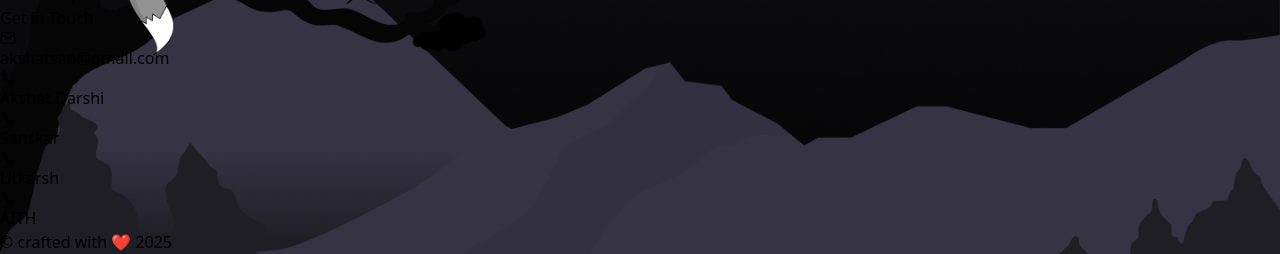
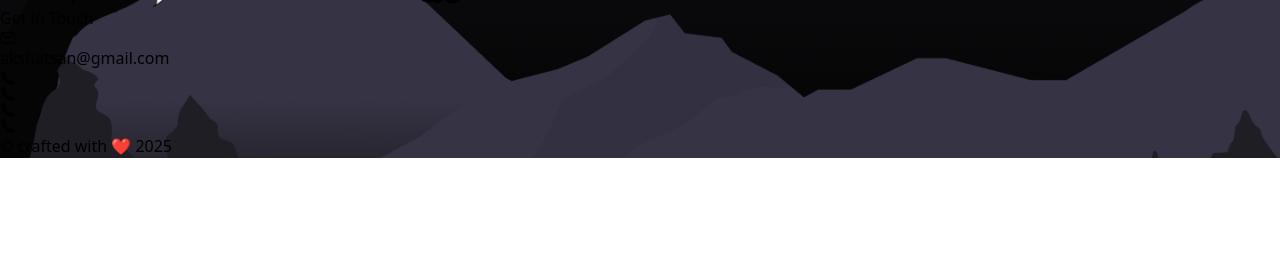
Before and after one commit to milliondreamsblog/UIETZILLA, a React (Vite) app: page / in a window 1280 px wide. Shown: the part 7939-8193 px from the top of the page. After the commit the page ends 8097 px from the top, so only its background shows below. Built offline with nearby package versions, Linux system fonts and the light colour scheme.

Commit message:
Footer page changed

```diff
--- a/src/components/Footer.jsx
+++ b/src/components/Footer.jsx
@@ -48,25 +48,25 @@ function Footer() {
                                     <svg stroke="currentColor" fill="currentColor" strokeWidth="0" viewBox="0 0 512 512" className="text-green-500 mr-2" height="1em" width="1em" xmlns="http://www.w3.org/2000/svg">
                                         <path d="M391 480c-19.52 0-46.94-7.06-88-30-49.93-28-88.55-53.85-138.21-103.38C116.91 298.77 93.61 267.79 61 208.45c-36.84-67-30.56-102.12-23.54-117.13C45.82 73.38 58.16 62.65 74.11 52a176.3 176.3 0 0128.64-15.2c1-.43 1.93-.84 2.76-1.21 4.95-2.23 12.45-5.6 21.95-2 6.34 2.38 12 7.25 20.86 16 18.17 17.92 43 57.83 52.16 77.43 6.15 13.21 10.22 21.93 10.23 31.71 0 11.45-5.76 20.28-12.75 29.81-1.31 1.79-2.61 3.5-3.87 5.16-7.61 10-9.28 12.89-8.18 18.05 2.23 10.37 18.86 41.24 46.19 68.51s57.31 42.85 67.72 45.07c5.38 1.15 8.33-.59 18.65-8.47 1.48-1.13 3-2.3 4.59-3.47 10.66-7.93 19.08-13.54 30.26-13.54h.06c9.73 0 18.06 4.22 31.86 11.18 18 9.08 59.11 33.59 77.14 51.78 8.77 8.84 13.66 14.48 16.05 20.81 3.6 9.53.21 17-2 22-.37.83-.78 1.74-1.21 2.75a176.49 176.49 0 01-15.29 28.58c-10.63 15.9-21.4 28.21-39.38 36.58A67.42 67.42 0 01391 480z"></path>
                                     </svg>
-                                    Akshat Darshi
+
                                 </a>
                                 <a rel="noopener noreferrer" href="tel:9653317382" className="mt-2 cursor-pointer flex items-center">
                                     <svg stroke="currentColor" fill="currentColor" strokeWidth="0" viewBox="0 0 512 512" className="text-green-500 mr-2" height="1em" width="1em" xmlns="http://www.w3.org/2000/svg">
                                         <path d="M391 480c-19.52 0-46.94-7.06-88-30-49.93-28-88.55-53.85-138.21-103.38C116.91 298.77 93.61 267.79 61 208.45c-36.84-67-30.56-102.12-23.54-117.13C45.82 73.38 58.16 62.65 74.11 52a176.3 176.3 0 0128.64-15.2c1-.43 1.93-.84 2.76-1.21 4.95-2.23 12.45-5.6 21.95-2 6.34 2.38 12 7.25 20.86 16 18.17 17.92 43 57.83 52.16 77.43 6.15 13.21 10.22 21.93 10.23 31.71 0 11.45-5.76 20.28-12.75 29.81-1.31 1.79-2.61 3.5-3.87 5.16-7.61 10-9.28 12.89-8.18 18.05 2.23 10.37 18.86 41.24 46.19 68.51s57.31 42.85 67.72 45.07c5.38 1.15 8.33-.59 18.65-8.47 1.48-1.13 3-2.3 4.59-3.47 10.66-7.93 19.08-13.54 30.26-13.54h.06c9.73 0 18.06 4.22 31.86 11.18 18 9.08 59.11 33.59 77.14 51.78 8.77 8.84 13.66 14.48 16.05 20.81 3.6 9.53.21 17-2 22-.37.83-.78 1.74-1.21 2.75a176.49 176.49 0 01-15.29 28.58c-10.63 15.9-21.4 28.21-39.38 36.58A67.42 67.42 0 01391 480z"></path>
                                     </svg>
-                                    Sanskar
+
                                 </a>
                                 <a rel="noopener noreferrer" href="tel:9653317382" className="mt-2 cursor-pointer flex items-center">
                                     <svg stroke="currentColor" fill="currentColor" strokeWidth="0" viewBox="0 0 512 512" className="text-green-500 mr-2" height="1em" width="1em" xmlns="http://www.w3.org/2000/svg">
                                         <path d="M391 480c-19.52 0-46.94-7.06-88-30-49.93-28-88.55-53.85-138.21-103.38C116.91 298.77 93.61 267.79 61 208.45c-36.84-67-30.56-102.12-23.54-117.13C45.82 73.38 58.16 62.65 74.11 52a176.3 176.3 0 0128.64-15.2c1-.43 1.93-.84 2.76-1.21 4.95-2.23 12.45-5.6 21.95-2 6.34 2.38 12 7.25 20.86 16 18.17 17.92 43 57.83 52.16 77.43 6.15 13.21 10.22 21.93 10.23 31.71 0 11.45-5.76 20.28-12.75 29.81-1.31 1.79-2.61 3.5-3.87 5.16-7.61 10-9.28 12.89-8.18 18.05 2.23 10.37 18.86 41.24 46.19 68.51s57.31 42.85 67.72 45.07c5.38 1.15 8.33-.59 18.65-8.47 1.48-1.13 3-2.3 4.59-3.47 10.66-7.93 19.08-13.54 30.26-13.54h.06c9.73 0 18.06 4.22 31.86 11.18 18 9.08 59.11 33.59 77.14 51.78 8.77 8.84 13.66 14.48 16.05 20.81 3.6 9.53.21 17-2 22-.37.83-.78 1.74-1.21 2.75a176.49 176.49 0 01-15.29 28.58c-10.63 15.9-21.4 28.21-39.38 36.58A67.42 67.42 0 01391 480z"></path>
                                     </svg>
-                                    Utkarsh
+
                                 </a>
                                 <a rel="noopener noreferrer" href="https://what.sapp.link/kzilla-24" className="mt-2 cursor-pointer flex items-center">
                                     <svg stroke="currentColor" fill="currentColor" strokeWidth="0" viewBox="0 0 512 512" className="text-green-500 mr-2" height="1em" width="1em" xmlns="http://www.w3.org/2000/svg">
                                         <path d="M391 480c-19.52 0-46.94-7.06-88-30-49.93-28-88.55-53.85-138.21-103.38C116.91 298.77 93.61 267.79 61 208.45c-36.84-67-30.56-102.12-23.54-117.13C45.82 73.38 58.16 62.65 74.11 52a176.3 176.3 0 0128.64-15.2c1-.43 1.93-.84 2.76-1.21 4.95-2.23 12.45-5.6 21.95-2 6.34 2.38 12 7.25 20.86 16 18.17 17.92 43 57.83 52.16 77.43 6.15 13.21 10.22 21.93 10.23 31.71 0 11.45-5.76 20.28-12.75 29.81-1.31 1.79-2.61 3.5-3.87 5.16-7.61 10-9.28 12.89-8.18 18.05 2.23 10.37 18.86 41.24 46.19 68.51s57.31 42.85 67.72 45.07c5.38 1.15 8.33-.59 18.65-8.47 1.48-1.13 3-2.3 4.59-3.47 10.66-7.93 19.08-13.54 30.26-13.54h.06c9.73 0 18.06 4.22 31.86 11.18 18 9.08 59.11 33.59 77.14 51.78 8.77 8.84 13.66 14.48 16.05 20.81 3.6 9.53.21 17-2 22-.37.83-.78 1.74-1.21 2.75a176.49 176.49 0 01-15.29 28.58c-10.63 15.9-21.4 28.21-39.38 36.58A67.42 67.42 0 01391 480z"></path>
                                     </svg>
-                                    AITH
+
                                 </a>
                             </div>
                         </div>
```
